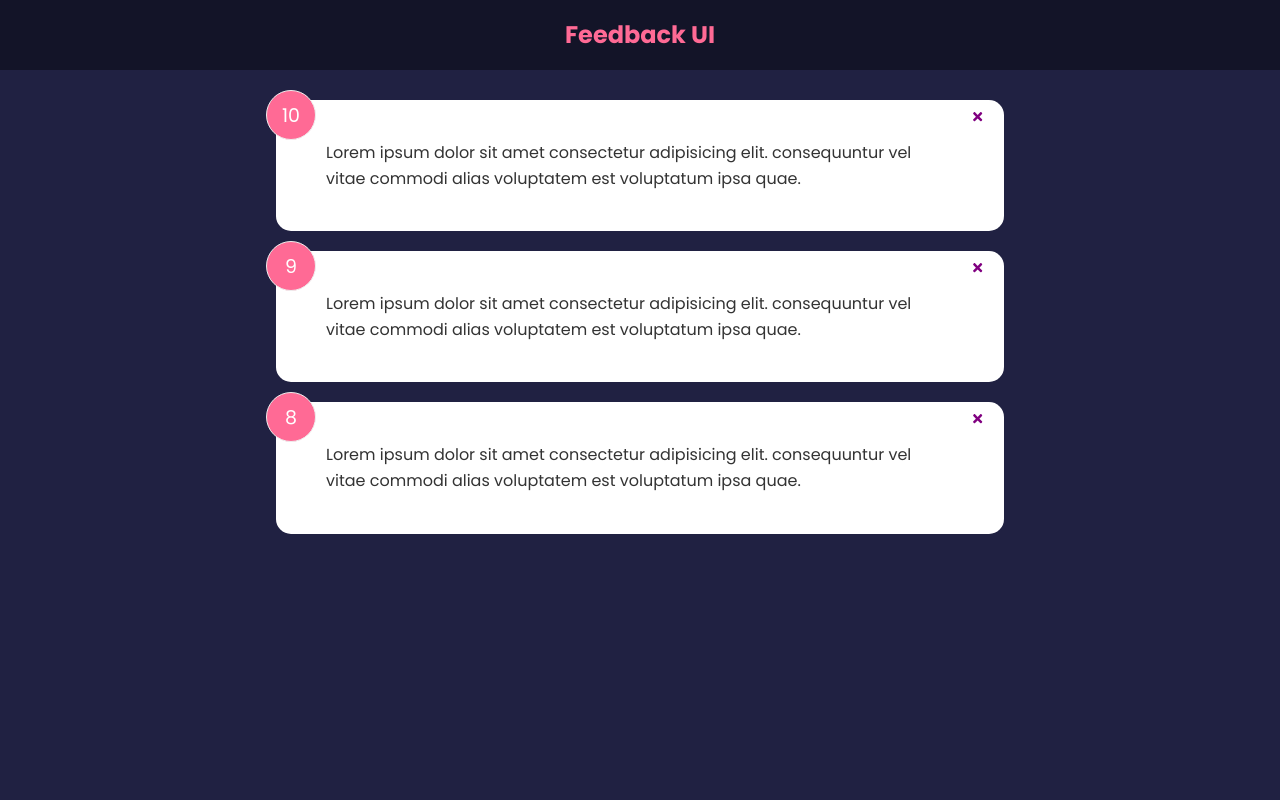
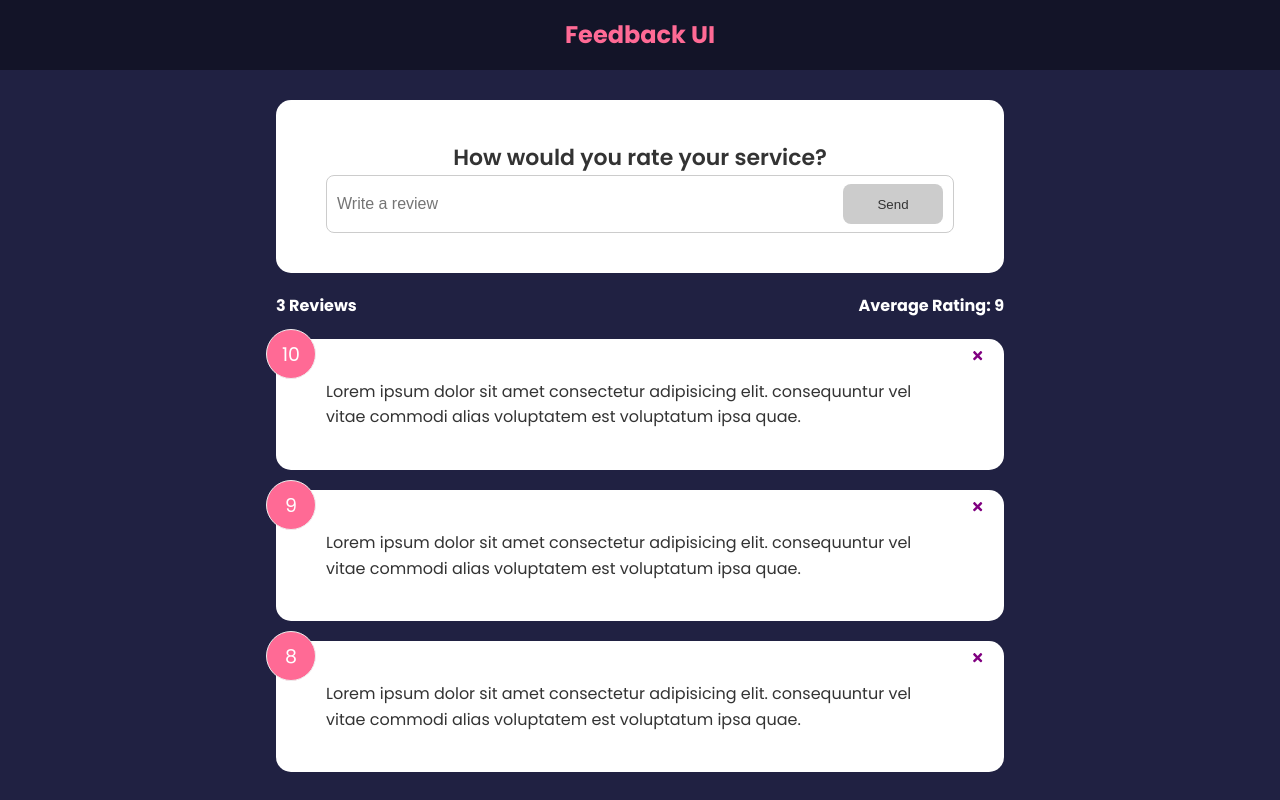
Before and after one commit to bgfranks/feedback-ui, a React (Create React App) app: page / in a window 1280 px wide. Built offline with nearby package versions, Linux system fonts and the light colour scheme; the HTML template or start-up script is replaced by a standard one.

Commit message:
created the form UI and added real time form validation

```diff
--- a/src/App.jsx
+++ b/src/App.jsx
@@ -4,6 +4,8 @@
 //components
 import Header from './components/Header'
 import FeedbackList from './components/FeedbackList'
+import FeedbackStats from './components/FeedbackStats'
+import FeedbackForm from './components/FeedbackForm'
 
 function App() {
   const [feedback, setFeeback] = useState(FeedbackData)
@@ -18,6 +20,8 @@
     <>
       <Header />
       <div className='container'>
+        <FeedbackForm />
+        <FeedbackStats feedback={feedback} />
         <FeedbackList feedback={feedback} handleDelete={deleteFeedback} />
       </div>
     </>
--- /dev/null
+++ b/src/components/FeedbackForm.jsx
@@ -0,0 +1,46 @@
+import { useState } from 'react'
+import Button from './shared/Button'
+
+import Card from './shared/Card'
+
+export default function FeedbackForm() {
+  const [text, setText] = useState('')
+  const [btnDisabled, setBtnDisabled] = useState(true)
+  const [errMessage, setErrMessage] = useState('')
+
+  const handleTextChange = (e) => {
+    if (text === '') {
+      setBtnDisabled(true)
+      setErrMessage(null)
+    } else if (text !== '' && text.trim().length <= 10) {
+      setBtnDisabled(true)
+      setErrMessage('Please leave a review of 10 or more characters')
+    } else {
+      setErrMessage(null)
+      setBtnDisabled(false)
+    }
+
+    setText(e.target.value)
+  }
+
+  return (
+    <Card>
+      <form>
+        <h2>How would you rate your service?</h2>
+        {/* todo rating select component */}
+        <div className='input-group'>
+          <input
+            onChange={handleTextChange}
+            type='text'
+            placeholder='Write a review'
+            value={text}
+          />
+          <Button type='submit' isDisabled={btnDisabled}>
+            Send
+          </Button>
+        </div>
+        {errMessage && <div className='message'>{errMessage}</div>}
+      </form>
+    </Card>
+  )
+}
--- /dev/null
+++ b/src/components/FeedbackStats.jsx
@@ -0,0 +1,21 @@
+import PropTypes from 'prop-types'
+
+export default function FeedbackStats({ feedback }) {
+  let average =
+    feedback.reduce((acc, cur) => {
+      return acc + cur.rating
+    }, 0) / feedback.length
+
+  average = average.toFixed(1).replace(/[.,]0$/, '')
+
+  return (
+    <div className='feedback-stats'>
+      <h4>{feedback.length} Reviews</h4>
+      <h4>Average Rating: {isNaN(average) ? 0 : average}</h4>
+    </div>
+  )
+}
+
+FeedbackStats.protoTypes = {
+  feedback: PropTypes.array.isRequired,
+}
--- /dev/null
+++ b/src/components/shared/Button.jsx
@@ -0,0 +1,22 @@
+import PropTypes from 'prop-types'
+
+export default function Button({ children, version, type, isDisabled }) {
+  return (
+    <button type={type} disabled={isDisabled} className={`btn btn-${version}`}>
+      {children}
+    </button>
+  )
+}
+
+Button.defaultProps = {
+  version: 'primary',
+  type: 'button',
+  isDisabled: false,
+}
+
+Button.propTypes = {
+  children: PropTypes.node.isRequired,
+  version: PropTypes.string,
+  type: PropTypes.string,
+  isDisabled: PropTypes.bool,
+}
```
